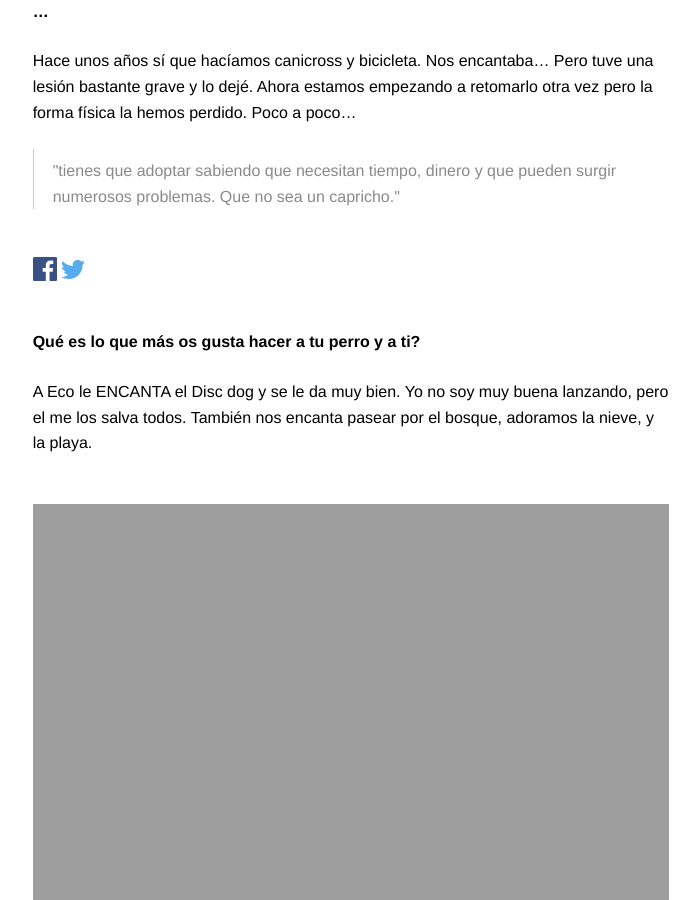
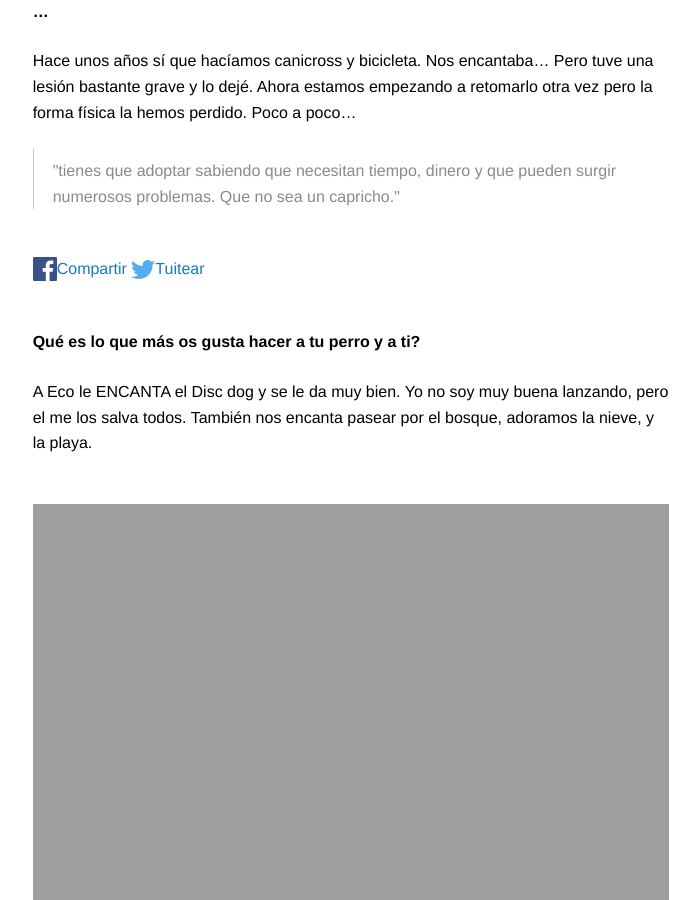
Before and after one commit to Borders-collies/borders-collies.github.io, a Jekyll site: the page built from _posts/2017-05-09-entrevista-a-carol-ramirez-su-experiencia-adoptando-un-border-collie.md, in a window 1280 px wide and 900 px high, scrolled down 4518 px. Shown: the whole window, without its empty margins (289-989 px from the left). Built offline with Jekyll 4.4.1, drawn with Linux system fonts in a browser that asks for light colours.

Commit message:
text added

```diff
--- a/_posts/2017-05-09-entrevista-a-carol-ramirez-su-experiencia-adoptando-un-border-collie.md
+++ b/_posts/2017-05-09-entrevista-a-carol-ramirez-su-experiencia-adoptando-un-border-collie.md
@@ -50,8 +50,8 @@ Cuándo quieres adoptar en una asociación cada una tiene un proceso diferente.
 <blockquote>
 "Supongo que lo cogió alguien que desconocía la raza y al ser un perro tan explosivo no supieron manejarlo. Este es el problema de que esta raza se esté poniendo de moda…"
 </blockquote>
-<a href="http://www.facebook.com/sharer/sharer.php?u={{ site.url }}{{ page.url }}&title={{ page.title }}" class="" rel="nofollow"><img src= "{{site.url}}/assets/img/facebook.svg" width="24" height="25"></a>
-<a href="https://twitter.com/share?url={{ site.url }}{{ page.url }}&amp;text={{ page.title }}" class="" rel="nofollow" target="_blank"><img src= "{{site.url}}/assets/img/twitter.svg" width="24" height="25"></a>
+<a href="http://www.facebook.com/sharer/sharer.php?u={{ site.url }}{{ page.url }}&title={{ page.title }}" class="" rel="nofollow"><img src= "{{site.url}}/assets/img/facebook.svg" width="24" height="25" Compartir></a>
+<a href="https://twitter.com/share?url={{ site.url }}{{ page.url }}&amp;text={{ page.title }}" class="" rel="nofollow" target="_blank"><img src= "{{site.url}}/assets/img/twitter.svg" width="24" height="25" Tuitear></a>
 
 **Como fue el proceso de adaptación?**
 
@@ -83,8 +83,8 @@ Hace unos años sí que hacíamos canicross y bicicleta. Nos encantaba… Pero t
 <blockquote>
 "tienes que adoptar sabiendo que necesitan tiempo, dinero y que pueden surgir numerosos problemas. Que no sea un capricho."
 </blockquote>
-<a href="http://www.facebook.com/sharer/sharer.php?u={{ site.url }}{{ page.url }}&title={{ page.title }}" class="" rel="nofollow"><img src= "{{site.url}}/assets/img/facebook.svg" width="24" height="25"></a>
-<a href="https://twitter.com/share?url={{ site.url }}{{ page.url }}&amp;text={{ page.title }}" class="" rel="nofollow" target="_blank"><img src= "{{site.url}}/assets/img/twitter.svg" width="24" height="25"></a>
+<a href="http://www.facebook.com/sharer/sharer.php?u={{ site.url }}{{ page.url }}&title={{ page.title }}" class="" rel="nofollow"><img src= "{{site.url}}/assets/img/facebook.svg" width="24" height="25">Compartir </a>
+<a href="https://twitter.com/share?url={{ site.url }}{{ page.url }}&amp;text={{ page.title }}" class="" rel="nofollow" target="_blank"><img src= "{{site.url}}/assets/img/twitter.svg" width="24" height="25">Tuitear </a>
 
 **Qué es lo que más os gusta hacer a tu perro y a ti?**
 
```
